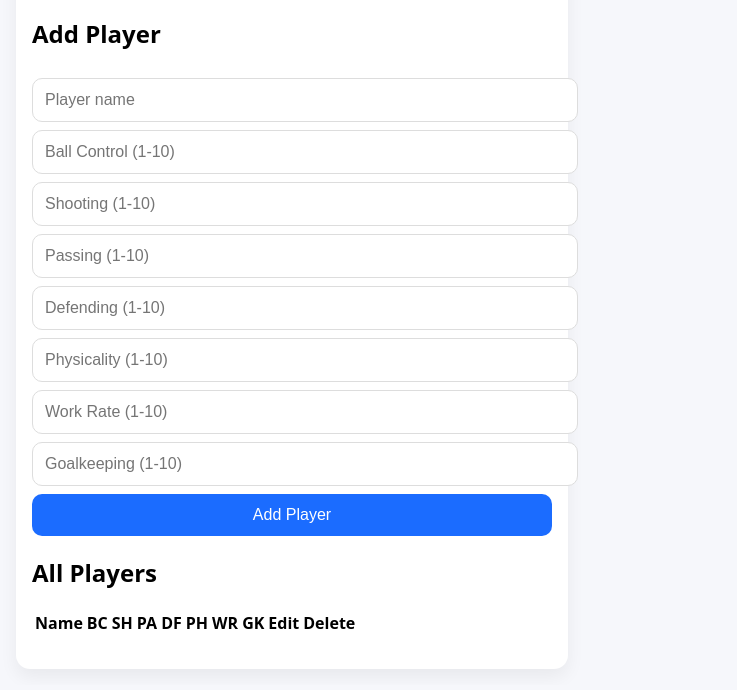
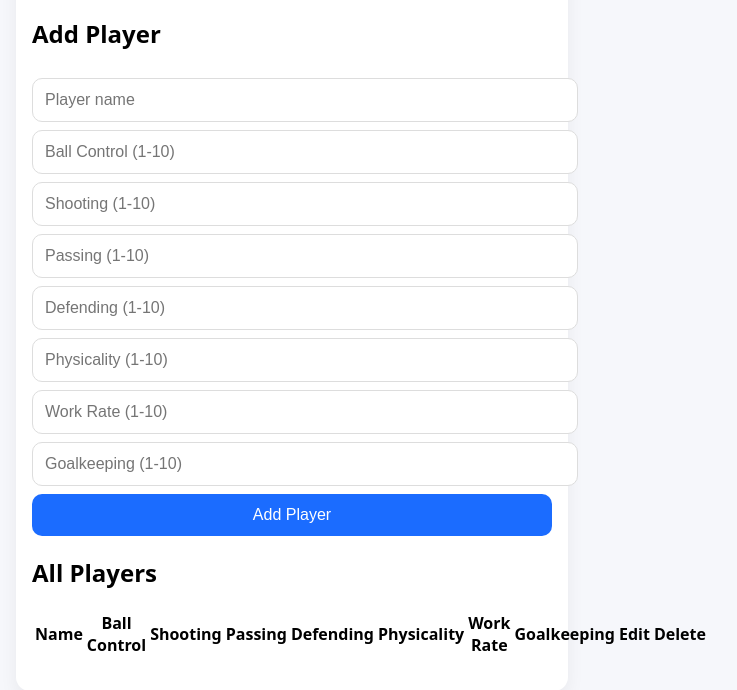
Before and after one commit to gautamkurup-cpu/football-signup, a website: page playerdb.html in a window 1280 px wide. Shown: the part 118-808 px from the top of the page, without its empty margins (348-1085 px from the left). Drawn offline with Linux system fonts and the light colour scheme; no server answers.

Commit message:
Update playerdb.html

```diff
--- a/playerdb.html
+++ b/playerdb.html
@@ -33,17 +33,18 @@
       <thead>
   <tr>
     <th>Name</th>
-          <th>BC</th>
-          <th>SH</th>
-          <th>PA</th>
-          <th>DF</th>
-          <th>PH</th>
-          <th>WR</th>
-          <th>GK</th>
+    <th>Ball Control</th>
+    <th>Shooting</th>
+    <th>Passing</th>
+    <th>Defending</th>
+    <th>Physicality</th>
+    <th>Work Rate</th>
+    <th>Goalkeeping</th>
     <th>Edit</th>
     <th>Delete</th>
   </tr>
 </thead>
+
       <tbody id="playerBody"></tbody>
     </table>
 
```
Lines whose indentation alone changed are shown as unchanged.
